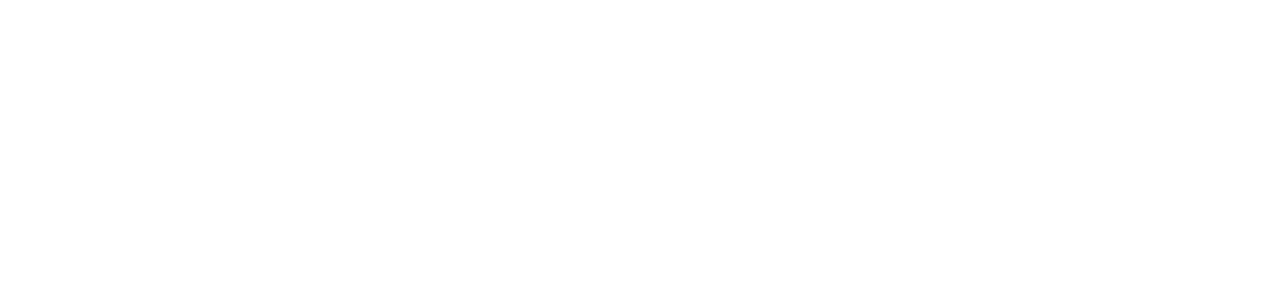
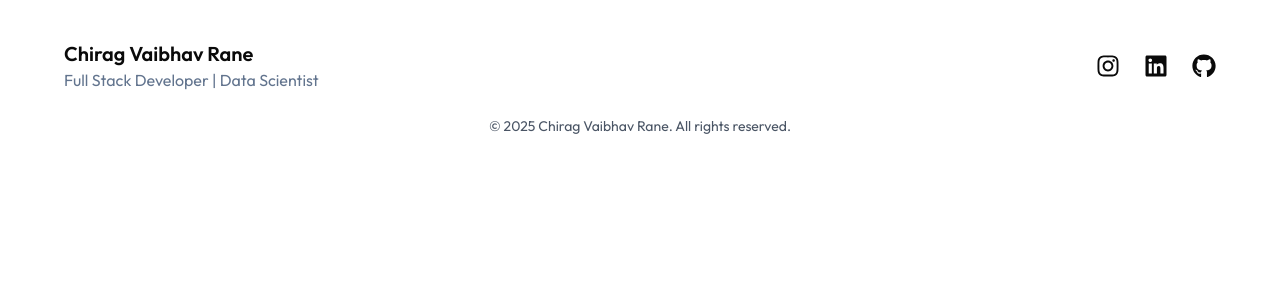
Before and after one commit to chiragRane-Projects/Traventure, a Next.js app: page / in a window 1280 px wide. Shown: the top 300 px of the page. Built offline with nearby package versions, Linux system fonts and the light colour scheme.

Commit message:
Footer completed

```diff
--- a/app/page.jsx
+++ b/app/page.jsx
@@ -1,9 +1,9 @@
-import Image from "next/image";
-
+import Footer from "@/components/Footer";
 
 export default function Home() {
   return (
     <>
+    <Footer/>
     </>
   );
 }
--- a/components/Footer.jsx
+++ b/components/Footer.jsx
@@ -0,0 +1,38 @@
+import React from 'react'
+import {FaInstagram, FaGithub, FaLinkedin} from 'react-icons/fa'
+
+const Footer = () => {
+  return (
+    <footer className='py-10 px-4'>
+      <div className='max-w-6xl mx-auto flex flex-col md:flex-row items-center justify-between text-center md:text-left'>
+        <div className='mb-6 md:mb-0'>
+          <h2 className='text-xl font-semibold'>
+            Chirag Vaibhav Rane
+          </h2>
+          <p className='text-slate-500 text-md'>
+            Full Stack Developer | Data Scientist
+          </p>
+        </div>
+
+
+        <div className='flex gap-6 text-2xl'>
+          <a href="https://www.instagram.com/chiragrane04/" className='hover:text-rose-400 duration-300 transition-colors'>
+            <FaInstagram/>
+          </a>
+
+          <a href="https://www.linkedin.com/in/me/" className='hover:text-sky-500 duration-300 transition-colors'>
+            <FaLinkedin/>
+          </a>
+
+          <a href="https://github.com/chiragRane-Projects/Traventure.git" className='hover:text-slate-700 duration-300 transition-colors'>
+            <FaGithub/>
+          </a>
+        </div>
+      </div>
+
+      <p className='text-center text-gray-600 mt-6 text-sm'>&copy; {new Date().getFullYear()} Chirag Vaibhav Rane. All rights reserved.</p>
+    </footer>
+  )
+}
+
+export default Footer
--- /dev/null
+++ b/components/ui/input.jsx
@@ -0,0 +1,24 @@
+import * as React from "react"
+
+import { cn } from "@/lib/utils"
+
+function Input({
+  className,
+  type,
+  ...props
+}) {
+  return (
+    <input
+      type={type}
+      data-slot="input"
+      className={cn(
+        "file:text-foreground placeholder:text-muted-foreground selection:bg-primary selection:text-primary-foreground dark:bg-input/30 border-input flex h-9 w-full min-w-0 rounded-md border bg-transparent px-3 py-1 text-base shadow-xs transition-[color,box-shadow] outline-none file:inline-flex file:h-7 file:border-0 file:bg-transparent file:text-sm file:font-medium disabled:pointer-events-none disabled:cursor-not-allowed disabled:opacity-50 md:text-sm",
+        "focus-visible:border-ring focus-visible:ring-ring/50 focus-visible:ring-[3px]",
+        "aria-invalid:ring-destructive/20 dark:aria-invalid:ring-destructive/40 aria-invalid:border-destructive",
+        className
+      )}
+      {...props} />
+  );
+}
+
+export { Input }
--- a/package.json
+++ b/package.json
@@ -16,6 +16,7 @@
     "next": "15.3.4",
     "react": "^19.0.0",
     "react-dom": "^19.0.0",
+    "react-icons": "^5.5.0",
     "tailwind-merge": "^3.3.1"
   },
   "devDependencies": {
```
Also changed, not shown: 1 other file (tests, documents, lock files or other folders).
